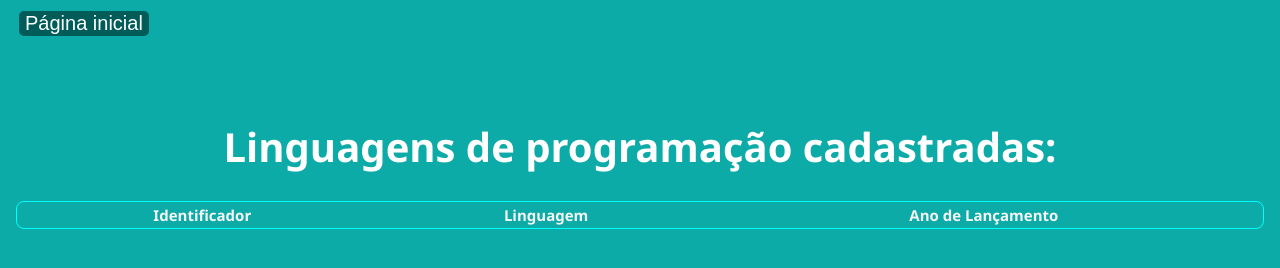
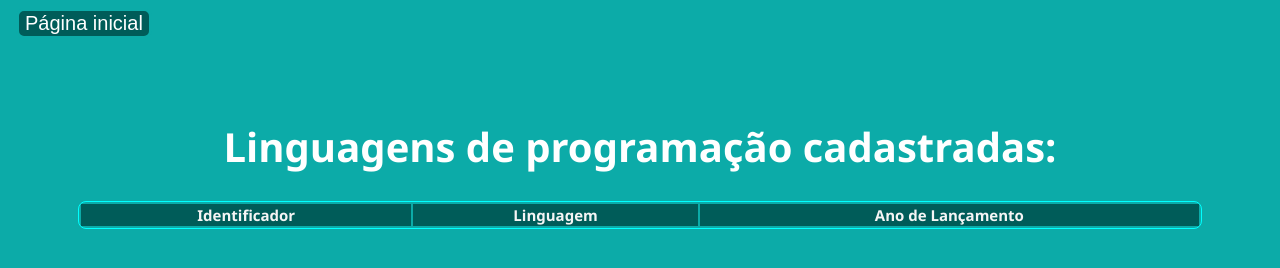
Before and after one commit to ayanfaustt/IAAD_CRUD, a plain HTML site: page frontend/ProjetoFrontIAAD/crudLP/todosOsItens.html in a window 1280 px wide. Drawn offline with Linux system fonts and the light colour scheme; no server answers.

Commit message:
Front update

```diff
--- a/frontend/ProjetoFrontIAAD/crudLP/styles.css
+++ b/frontend/ProjetoFrontIAAD/crudLP/styles.css
@@ -104,4 +104,9 @@ text-decoration: none;
     font-weight: bold;
     border: 1px solid cyan;
     border-radius: 8px;
+    margin-left: 5%;
+    margin-right: 5%;
 }
+.titulo_coluna {
+    background-color: #005C59;
+}
--- a/frontend/ProjetoFrontIAAD/crudLP/todosOsItens.html
+++ b/frontend/ProjetoFrontIAAD/crudLP/todosOsItens.html
@@ -16,7 +16,7 @@
     <h1 class="title_pag">Linguagens de programação cadastradas: </h1>
     <div class="labels">
         <table class="tabela" id="table_ProgramadorAll">
-            <tr>
+            <tr class="titulo_coluna">
                 <td>
                     Identificador
                 </td>
```
